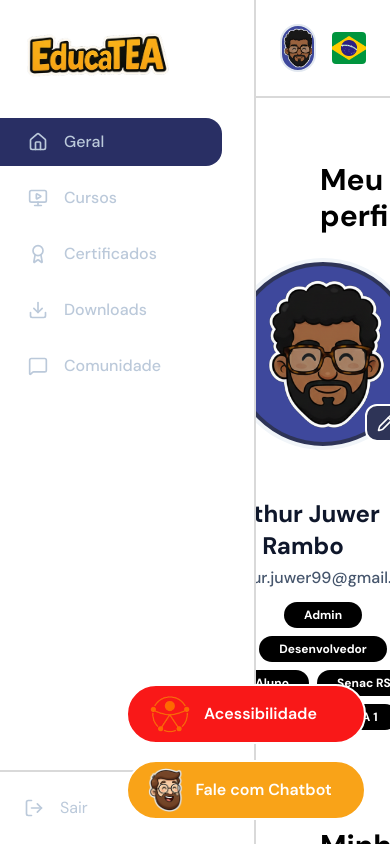
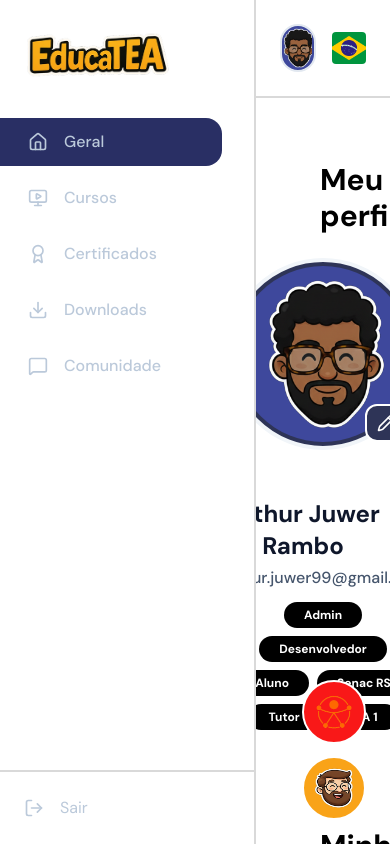
Before and after one commit to ArthurJuwer/educatea-v2.0, a Next.js app: page /account in a window 390 px wide. Built offline with nearby package versions, Linux system fonts and the light colour scheme.

Commit message:
Arranging screens for mobile version

```diff
--- a/components/Team.jsx
+++ b/components/Team.jsx
@@ -182,7 +182,7 @@ export default function Team() {
             initial="hidden"
             whileInView="visible"
             viewport={{ once: true }}
-            className="flex flex-col lg:flex-row gap-6 lg:gap-8"
+            className="flex flex-col items-center lg:flex-row gap-6 lg:gap-8"
           >
             {desenvolvedores.map((dev, index) => (
               <FlipCard key={index} pessoa={dev} />
@@ -207,7 +207,7 @@ export default function Team() {
             initial="hidden"
             whileInView="visible"
             viewport={{ once: true }}
-            className="flex flex-col lg:flex-row gap-6 lg:gap-8"
+            className="flex flex-col lg:flex-row items-center gap-6 lg:gap-8"
           >
             {orientadores.map((ori, index) => (
               <FlipCard key={index} pessoa={ori} />
--- a/components/acessibilidade/AcessbilidadeButton.jsx
+++ b/components/acessibilidade/AcessbilidadeButton.jsx
@@ -11,16 +11,32 @@ export default function AcessibilidadeButton({ onClick }) {
   return (
     <div
       onClick={onClick}
-      className="bg-[#F91818] w-[240px] cursor-pointer border-2 border-white rounded-full text-white flex justify-between gap-3 py-1.5 px-5 items-center font-semibold hover:opacity-90 transition"
+      className="bg-[#F91818] lg:w-[240px] w-full cursor-pointer border-2 border-white rounded-full text-white flex justify-between gap-3 lg:py-1.5 lg:px-5 p-2.5 items-center font-semibold hover:opacity-90 transition"
     >
       <Image
         src={IconAcessibilidade}
-        className="h-11 w-11"
+        className="lg:size-11 size-10"
         alt={t('components.accessibility_button.alt')}
       />
-      <p className="w-full">
+      <p className="lg:w-full lg:block hidden">
         {t('components.accessibility_button.text')}
       </p>
     </div>
   );
 }
+
+  // return (
+  //   <div
+  //     onClick={onClick}
+  //     className={`bg-[#F9A318] ${t('components.chatbot_button.text') == "Habla con el Chatbot" ? "lg:w-[255px] w-full" : ""}  z-40 cursor-pointer border-2 border-white rounded-full text-white flex justify-between gap-3 lg:py-1.5 lg:px-5 p-2.5 items-center font-semibold hover:opacity-90 transition`}
+  //   >
+  //     <Image
+  //       src={ChatFace}
+  //       className="lg:size-11 size-10"
+  //       alt={t('components.chatbot_button.alt')}
+  //     />
+  //     <p className="lg:w-full lg:block hidden ">
+  //       {t('components.chatbot_button.text')}
+  //     </p>
+  //   </div>
+  // );
--- a/components/chatbot/ChatbotButton.jsx
+++ b/components/chatbot/ChatbotButton.jsx
@@ -11,14 +11,14 @@ export default function ChatbotButton({ onClick }) {
   return (
     <div
       onClick={onClick}
-      className={`bg-[#F9A318] ${t('components.chatbot_button.text') == "Habla con el Chatbot" ? "w-[255px]" : "w-[240px]"}  z-40 cursor-pointer border-2 border-white rounded-full text-white flex justify-between gap-3 py-1.5 px-5 items-center font-semibold hover:opacity-90 transition`}
+      className={`bg-[#F9A318] ${t('components.chatbot_button.text') == "Habla con el Chatbot" ? "lg:w-[255px] w-full" : "lg:w-[240px] w-full"}  z-40 cursor-pointer border-2 border-white rounded-full text-white flex justify-between gap-3 lg:py-1.5 lg:px-5 p-2.5 items-center font-semibold hover:opacity-90 transition`}
     >
       <Image
         src={ChatFace}
-        className="size-11"
+        className="lg:size-11 size-10"
         alt={t('components.chatbot_button.alt')}
       />
-      <p className="w-full">
+      <p className="lg:w-full lg:block hidden ">
         {t('components.chatbot_button.text')}
       </p>
     </div>
```
